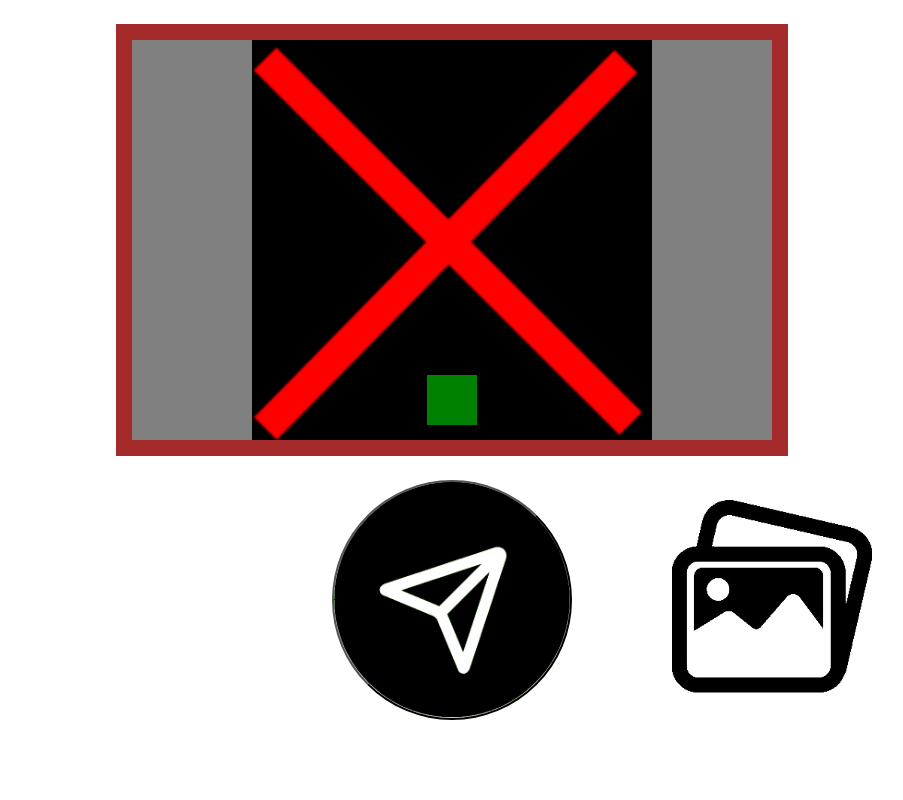
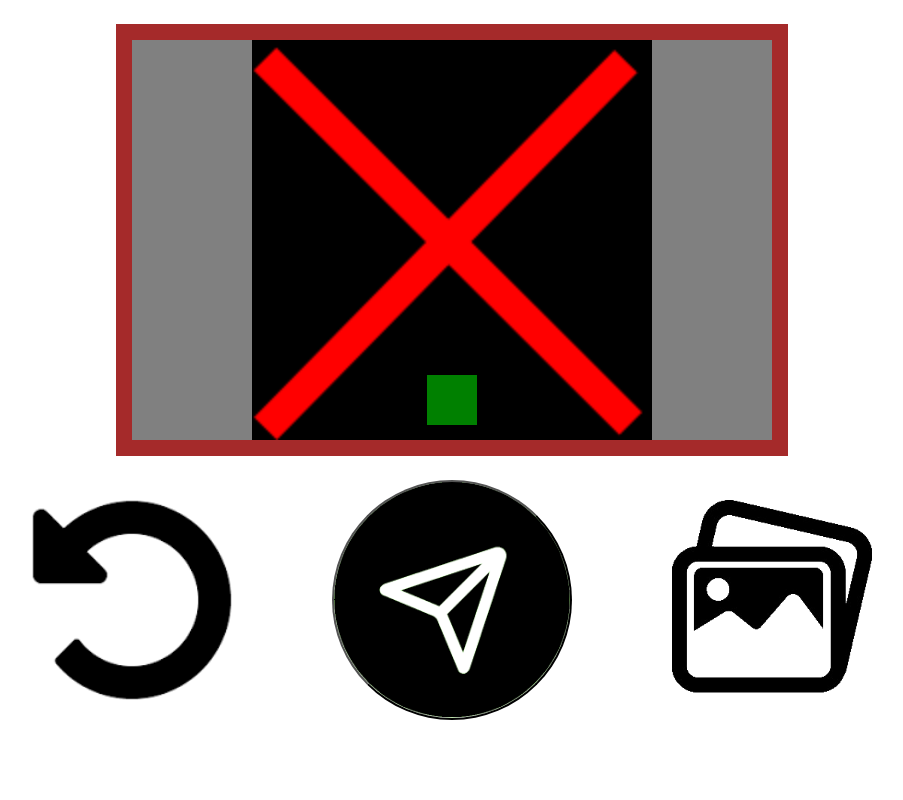
Before and after one commit to awesomeyooner/DigiFrame, a plain HTML site: page templates/index.html in a window 1280 px wide. Shown: the top 800 px of the page, without its empty margins (188-1091 px from the left). Drawn offline with Linux system fonts and the light colour scheme; no server answers.

Commit message:
added rotate button

```diff
--- a/static/css/style.css
+++ b/static/css/style.css
@@ -75,3 +75,25 @@ input[type="file"]::file-selector-button
     /* border-color: black; */
     /* border: 100px; */
 }
+
+.button-submit{
+    width: 500px;
+    height: 500px;
+
+    position: absolute;
+
+    color:transparent;
+
+    top: 0px;
+    left: 0px;
+
+    background: url("/static/images/rotate_icon.png");
+    background-size: cover;
+    background-repeat: no-repeat;
+    background-position: center;
+    transition: all 0.3s ease;
+
+    /* border-radius: 50%; */
+    /* border-color: black; */
+    border: 0;
+}
--- a/static/js/script.js
+++ b/static/js/script.js
@@ -26,6 +26,14 @@
 );
 
 CanvasManager.addDrawable(sendButton);
+
+const rotateButton = new DynamicButton("buttonRotate", -0.25, -0.25, 0.25, 0.225,
+    async (event) => {
+        await ConnectionManager.sendImage();
+    }
+);
+
+CanvasManager.addDrawable(rotateButton);
 
 async function sendMessage(){
     // Get the message
--- a/templates/index.html
+++ b/templates/index.html
@@ -31,6 +31,7 @@
                 <input type="file" id="fileSelector" name="fileSelector" accept=".jpeg, .jpg, .png" aria-label="Close menu">
 
                 <button type="button" id="buttonSubmit" name="buttonSubmit" class="button-send"></button>
+                <button type="button" id="buttonRotate" name="buttonRotate" class="button-submit"></button>
 
                 <!-- <button type="button" id="bruh" name="bruh" class="button-send"></button> -->
             </form>
```
